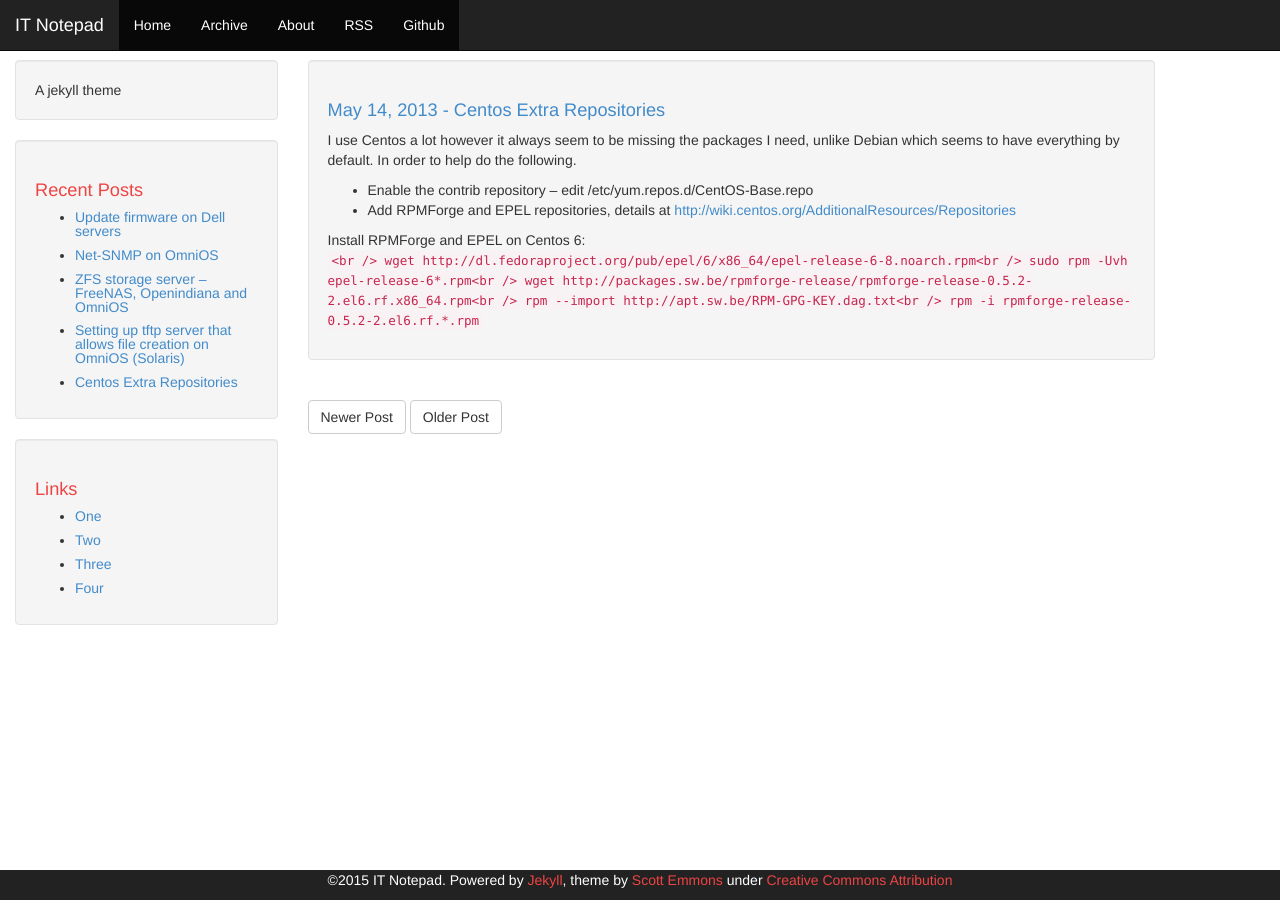
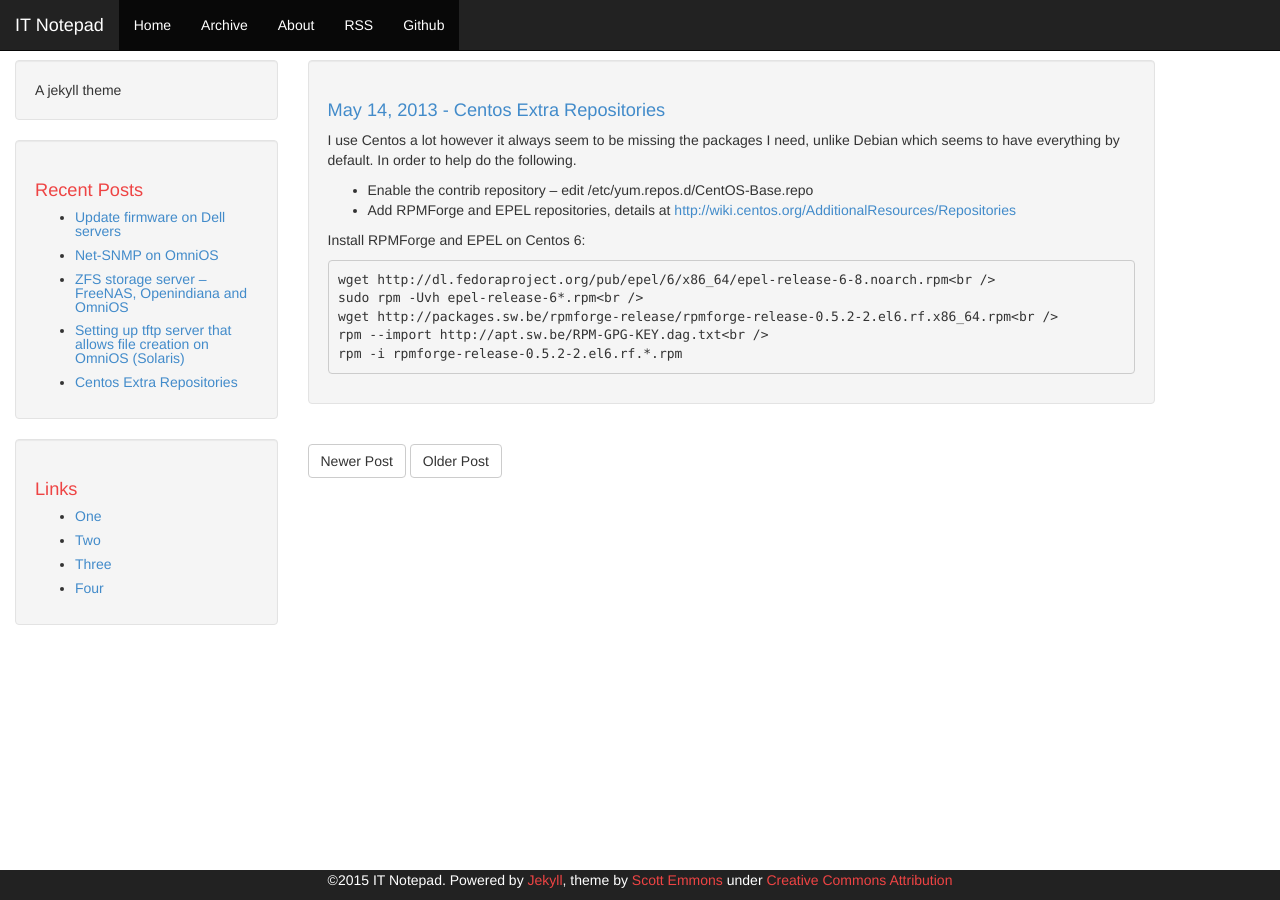
Before and after one commit to njwedwards/itn, a Jekyll site: the page built from _posts/2013-05-14-centos-extra-repositories.md, in a window 1280 px wide. Built offline with Jekyll 4.4.1, drawn with Linux system fonts in a browser that asks for light colours; Markdown is read by kramdown in place of the engine named in the settings; some of the changed lines change nothing that is shown.

Commit message:
Updated 2013-05-14-centos-extra-repositories.md

````diff
--- a/_posts/2013-05-14-centos-extra-repositories.md
+++ b/_posts/2013-05-14-centos-extra-repositories.md
@@ -4,18 +4,22 @@ author: nedwards
 layout: post
 categories:
   - Linux
+published: true
 ---
+
 I use Centos a lot however it always seem to be missing the packages I need, unlike Debian which seems to have everything by default. In order to help do the following.
 
   * Enable the contrib repository &#8211; edit /etc/yum.repos.d/CentOS-Base.repo
   * Add RPMForge and EPEL repositories, details at [http://wiki.centos.org/AdditionalResources/Repositories][1]
 
 Install RPMForge and EPEL on Centos 6:
-`<br />
+
+```
 wget http://dl.fedoraproject.org/pub/epel/6/x86_64/epel-release-6-8.noarch.rpm<br />
 sudo rpm -Uvh epel-release-6*.rpm<br />
 wget http://packages.sw.be/rpmforge-release/rpmforge-release-0.5.2-2.el6.rf.x86_64.rpm<br />
 rpm --import http://apt.sw.be/RPM-GPG-KEY.dag.txt<br />
-rpm -i rpmforge-release-0.5.2-2.el6.rf.*.rpm`
+rpm -i rpmforge-release-0.5.2-2.el6.rf.*.rpm
+```
 
- [1]: http://wiki.centos.org/AdditionalResources/Repositories "http://wiki.centos.org/AdditionalResources/Repositories"
+[1]: http://wiki.centos.org/AdditionalResources/Repositories "http://wiki.centos.org/AdditionalResources/Repositories"
````
